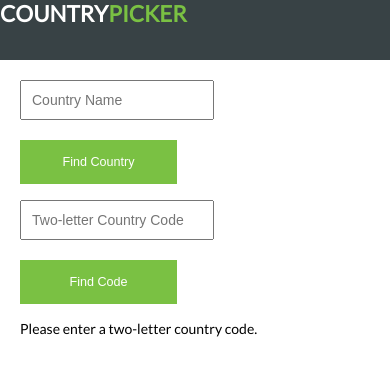
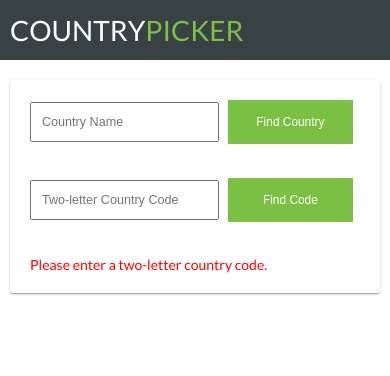
Before and after one commit to mjtischler/tg-country-picker, a plain HTML site: page index.html in a window 390 px wide. Both pictures are taken after typing "Sample" into the empty fields and a click on the input "Find Code". Drawn offline with nearby package versions, Linux system fonts and the light colour scheme.

Commit message:
Adding responsiveness; including screenies

```diff
--- a/app/country-picker.controller.js
+++ b/app/country-picker.controller.js
@@ -13,8 +13,8 @@ $(function () {
             event.preventDefault();
 
             // MT: We want to clear any results before rendering an error or making a service request.
+            $('#countryError, #countryMessage, .country-code').text('');
             $('#countryTable').empty();
-            $('.country-code').text('');
 
             var validForm = false;
             var formId = this.id;
@@ -24,11 +24,11 @@ $(function () {
 
             // MT: Alright, time to validate! We're going to check for the following: empty inputs; numbers and/or special characters (see `var isOnlyLetters`, above); and country-codes that are NOT 2 letters. If we pass all these tests, we'll mark the `validForm` as true and we can submit our data to the api! Woohoo!
             if ((searchInput.length === 0) && (formId === 'countryNameInput')) {
-                $('#countryMessage').text('Please enter something... anything... into the `Country Name` field.');
+                $('#countryError').text('Please enter something... anything... into the `Country Name` field.');
             } else if (isOnlyLetters === null) {
-                $('#countryMessage').text('Please enter letters, not numbers or special characters.');
+                $('#countryError').text('Please enter letters, not numbers or special characters.');
             } else if ((searchInput.length !== 2) && (formId === 'countryCodeInput')) {
-                $('#countryMessage').text('Please enter a two-letter country code.');
+                $('#countryError').text('Please enter a two-letter country code.');
             } else {
                 validForm = true;
             }
@@ -72,7 +72,7 @@ $(function () {
                         );
                     });
                 } else if (data.result.name) {
-                    $('.country-code').text('Country Name: ' + data.result.name);
+                    $('.country-code').append('<span class="country-code-key">Country Name: </span>' + '<span class="country-code-value">' + data.result.name + '</span>');
                 }
             }
 
--- a/css/app.css
+++ b/css/app.css
@@ -1,5 +1,6 @@
-body,
-html {
+body {
+    width: 100%;
+    height: 100%;
     margin: 0;
     padding: 0;
     font-family: 'Lato', sans-serif;
@@ -14,16 +15,32 @@ html {
 }
 
 .app-header-title {
-    font-size: 2em;
-    font-weight: 600;
+    display: flex;
+    width: 100%;
+    height: 100%;
+}
+
+.app-header-title-text {
+    align-self: center;
+    margin-left: 10px;
+    font-size: 2.4em;
 }
 
 .app-header-title-subword {
     color: #7AC143;
 }
 
+.country-picker-body-container {
+    display: flex;
+    margin: 10px;
+}
+
 .country-picker-body {
-    margin: 20px;
+    width: 40%;
+    min-height: 30%;
+    padding: 20px;
+    border-radius: 2px;
+    box-shadow: 0 1px 3px 0 rgba(0,0,0,.2), 0 1px 1px 0 rgba(0,0,0,.14), 0 2px 1px -1px rgba(0,0,0,.12);
 }
 
 #countryNameInput,
@@ -32,17 +49,17 @@ html {
 }
 
 .country-picker-input {
-    width: 200px;
+    width: 55%;
     height: 24px;
     padding: 10px;
-    margin-right: 20px;
+    margin-right: 6px;
     margin-bottom: 20px;
     font-size: 1.1em;
 }
 
 .country-picker-button {
     display: inline-block;
-    width: 157px;
+    width: 36%;
     font-size: 1.1em;
     background-color: #7AC143;
     border: none;
@@ -60,23 +77,57 @@ html {
     background-color: #74B740;
 }
 
+.country-code-key,
+.country-code-value {
+    display: inline-block;
+    margin-top: 4px;
+    font-size: 1.2em;
+}
+
+.country-code-value {
+    margin-left: 2px;
+    font-weight: bold;
+}
+
+#countryError {
+    color: red;
+}
+
+#countryTable {
+    width: 100%;
+}
+
+#countryTable tr:nth-child(even) {
+    background: #F3F3F3;
+}
+
 #countryTableHeader {
     text-align: left;
 }
 
+.error {
+    color: red;
+}
+
 @media only screen and (max-width: 959px) and (min-width: 0) {
-    .app-header-title {
-        font-size: 1.6em;
+    .app-header-title-text {
+        font-size: 2em;
+    }
+
+    .country-picker-body {
+        width: 100vw;
     }
 
     .country-picker-input {
-        width: 170px;
+        width: 50%;
         height: 16px;
-        font-size: 1em;
+        font-size: .9em;
     }
 
     .country-picker-button {
-        font-size: .9em;
+        width: 38%;
         height: 44px;
+        padding: 12px 20px;
+        font-size: .85em;
     }
 }
--- a/index.html
+++ b/index.html
@@ -3,7 +3,6 @@
     <head>
         <meta charset="utf-8">
         <meta name="viewport" content="width=device-width, initial-scale=1">
-        <link href="https://fonts.googleapis.com/icon?family=Material+Icons" rel="stylesheet">
         <link href="https://fonts.googleapis.com/css?family=Lato" rel="stylesheet">
         <link href="/css/app.css" rel="stylesheet" type="text/css">
 
@@ -13,10 +12,13 @@
     <body>
         <div class="app-header">
             <div class="app-header-title">
+                <div class="app-header-title-text">
                     <span>COUNTRY</span><span class="app-header-title-subword">PICKER</span>
                 </div>
             </div>
+        </div>
 
+        <div class="country-picker-body-container">
             <div class="country-picker-body">
                 <form id="countryNameInput">
                     <input class="country-picker-input" type="text" name="name" placeholder="Country Name"/>
@@ -28,14 +30,19 @@
                     <input class="country-picker-button" type="submit" value="Find Code">
                 </form>
 
-            <div id="countryMessage"></div>
+                <div>
+                    <span id="countryError"></span>
+
+                    <span id="countryMessage"></span>
+                </div>
 
                 <div id="countryData">
-                <table id="countryTable">
+                    <table id="countryTable" cellpadding="0">
                         <!-- MT: jQuery will take care of rendering our table by iterating through the returned array. Check the controller for more info. -->
                     </table>
 
                     <div class="country-code"></div>
+                </div>
             </div>
         </div>
 
```
Also changed, not shown: images/desktop.jpg (added), images/mobile.jpg (added). Lines whose indentation alone changed are shown as unchanged.
